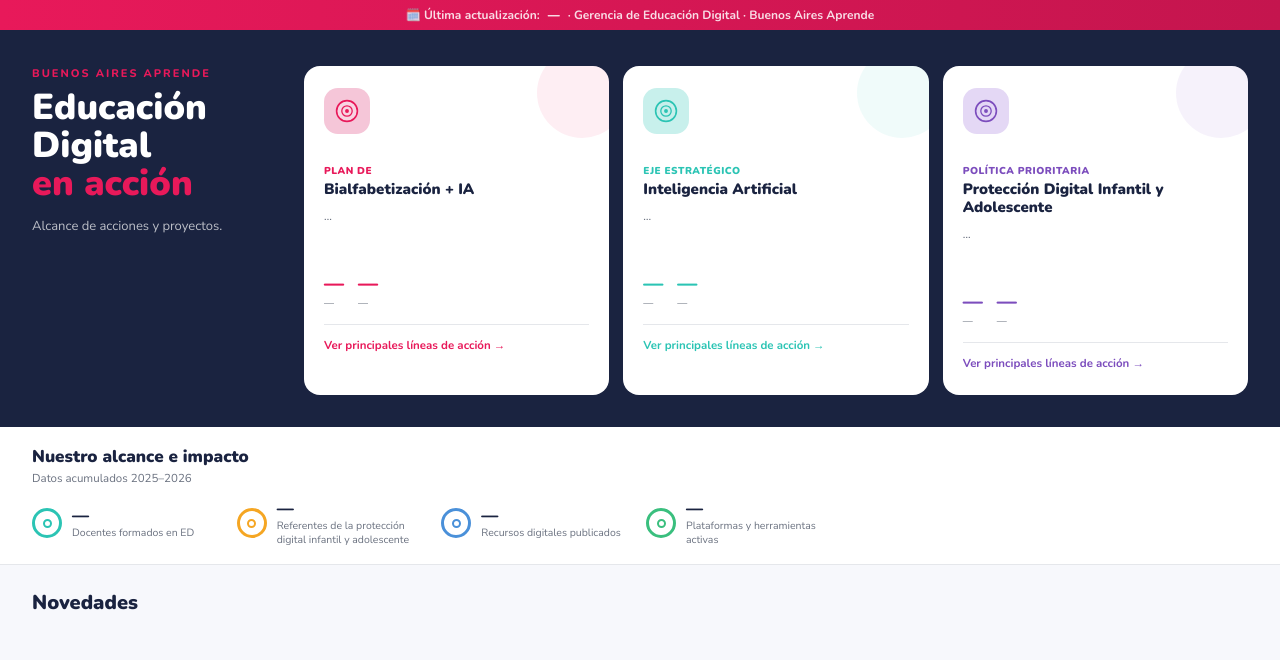
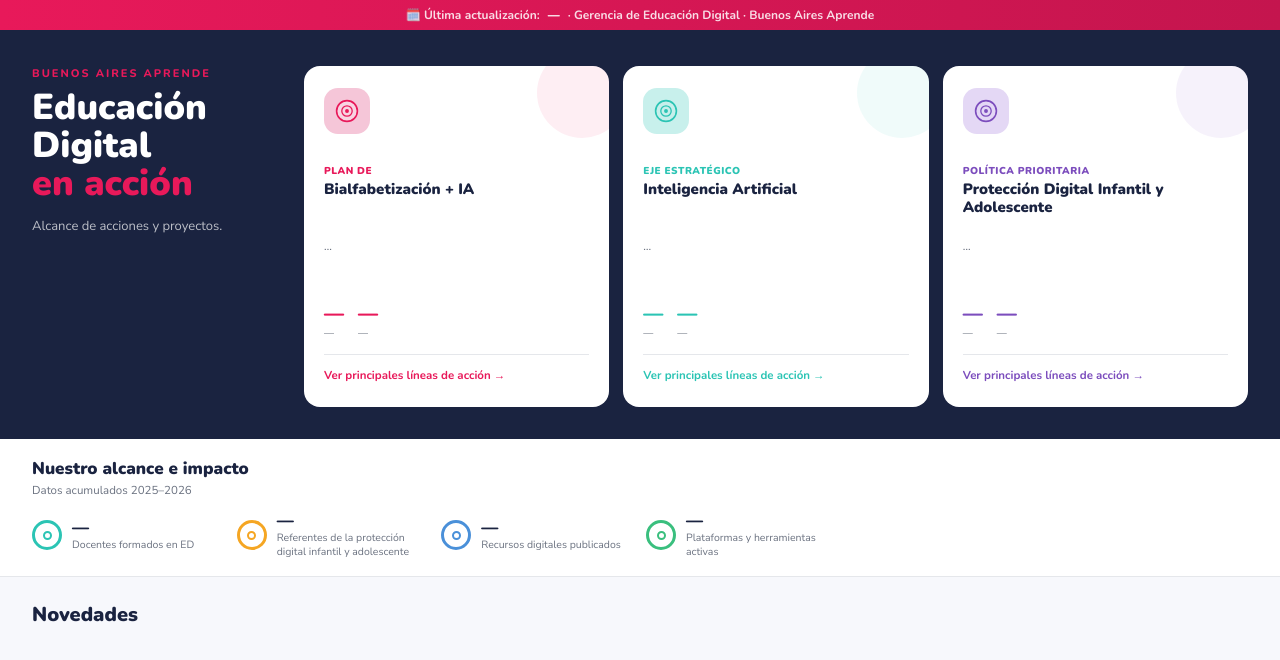
Before and after one commit to DashboardGOED/dashboard-educacion-digital, a plain HTML site: page index.html in a window 1280 px wide. Drawn offline with nearby package versions, Linux system fonts and the light colour scheme; no server answers.

Commit message:
Update index.html

```diff
--- a/index.html
+++ b/index.html
@@ -85,8 +85,7 @@
   .eje-card:hover { transform: translateY(-4px); box-shadow: 0 12px 32px rgba(0,0,0,0.18); }
   .eje-card-icon { width: 46px; height: 46px; border-radius: 14px; display: flex; align-items: center; justify-content: center; margin-bottom: 12px; }
   .eje-card-supertitle{font-family:'Nunito',sans-serif;font-weight:900;font-size:10px;text-transform:uppercase;letter-spacing:.5px;margin-bottom:2px;min-height:32px;display:flex;align-items:flex-end}
-  .eje-card-title { font-family: 'Nunito',sans-serif; font-weight: 900; font-size: 15px; color: var(--text); line-height: 1.2; margin-bottom: 10px; }
-  .eje-card-desc { font-size: 11.5px; color: var(--text-muted); line-height: 1.55; margin-bottom: 14px; min-height: 52px; }
+  .eje-card-title{font-family:'Nunito',sans-serif;font-weight:900;font-size:15px;color:var(--text);line-height:1.2;margin-bottom:10px;min-height:48px}  .eje-card-desc { font-size: 11.5px; color: var(--text-muted); line-height: 1.55; margin-bottom: 14px; min-height: 52px; }
   .eje-card-metrics { display: flex; gap: 14px; margin-bottom: 14px; }
   .eje-card-metric-val { font-family: 'Nunito',sans-serif; font-weight: 900; font-size: 20px; line-height: 1; }
   .eje-card-metric-lbl { font-size: 10px; color: var(--text-muted); margin-top: 2px; }
```
